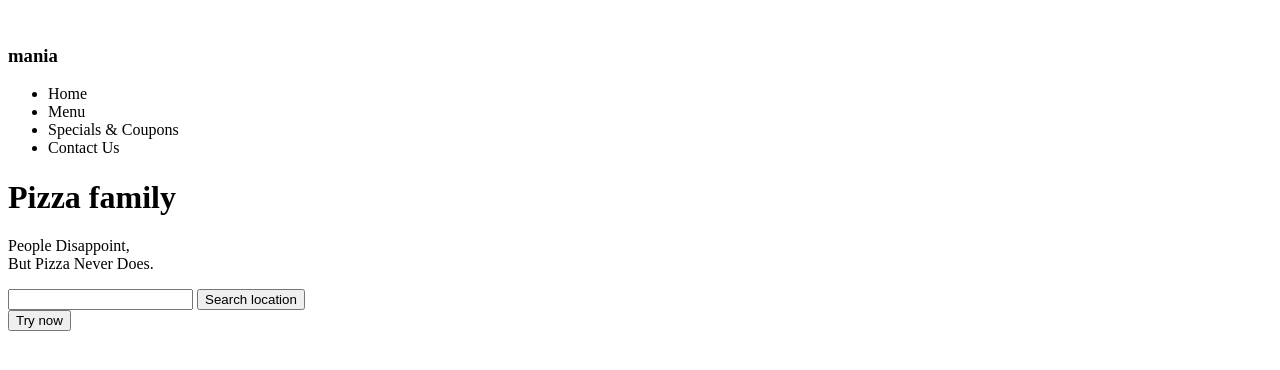
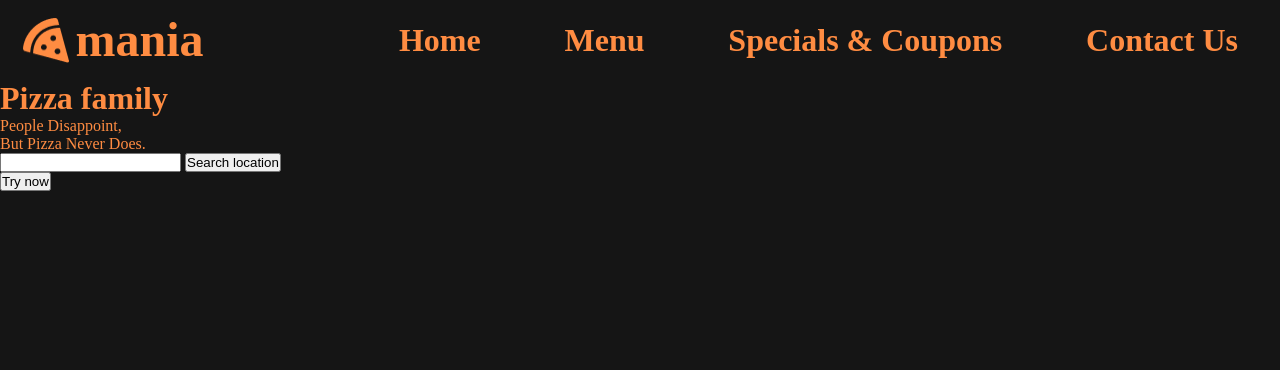
Before and after one commit to AnastasiiaPiatak/Pizza-Project, a plain HTML site: page index.html in a window 1280 px wide. Drawn offline with Linux system fonts and the light colour scheme.

Commit message:
Created the page's navbar

```diff
--- a/index.html
+++ b/index.html
@@ -9,15 +9,17 @@
   </head>
   <body>
     <!-- HOME -->
-    <div>
+    <div class="home">
       <nav class="home__nav">
-        <img src="" alt="">
-        <h3>mania</h3>
+        <div class="home__navLogo">
+          <img src="img/Icon _Pizza Slice_.png" alt="Icon Pizza Slice" />
+          <h3>mania</h3>
+        </div>
         <ul>
-          <li>Home</li>
-          <li>Menu</li>
-          <li>Specials & Coupons</li>
-          <li>Contact Us</li>
+          <li><a href="/">Home</a> </li>
+          <li><a href="/">Menu</a> </li>
+          <li><a href="/">Specials & Coupons</a> </li>
+          <li><a href="/">Contact Us</a> </li>
         </ul>
       </nav>
       <div class="home__info">
@@ -25,7 +27,7 @@
         <p>
           People Disappoint,
           <br />
-        But Pizza Never Does.
+          But Pizza Never Does.
         </p>
         <div>
           <input type="text" />
--- a/style/style.css
+++ b/style/style.css
@@ -0,0 +1,59 @@
+* {
+  margin: 0;
+  padding: 0;
+}
+
+body {
+  background: #151515;
+  color: #ff8c42;
+}
+
+.home {
+  width: 100%;
+  height: 1080px;
+}
+
+.home__nav {
+  width: 100%;
+  height: 80px;
+  display: flex;
+  align-items: center;
+  justify-content: space-between;
+}
+.home__navLogo{
+    width: 227px;
+    display: flex;
+    justify-content: center;
+}
+
+.home__navLogo img{
+    width: 46px;
+height: 45.45px;
+margin-right: 6px;
+margin-top: 8px;
+
+}
+
+.home__navLogo h3 {
+  font-weight: 600;
+  font-size: 48px;
+  line-height: 60px;
+  text-align: center;
+}
+
+.home__nav ul {
+  width: 923px;
+  display: flex;
+  justify-content: space-around;
+  list-style: none;
+}
+
+.home__nav li a{
+  font-weight: 700;
+  font-size: 32px;
+  line-height: 40px;
+  text-align: center;
+  text-decoration: none;
+  color: #ff8c42;
+
+}
```
Also changed, not shown: img/Icon _Pizza Slice_.png (added).
